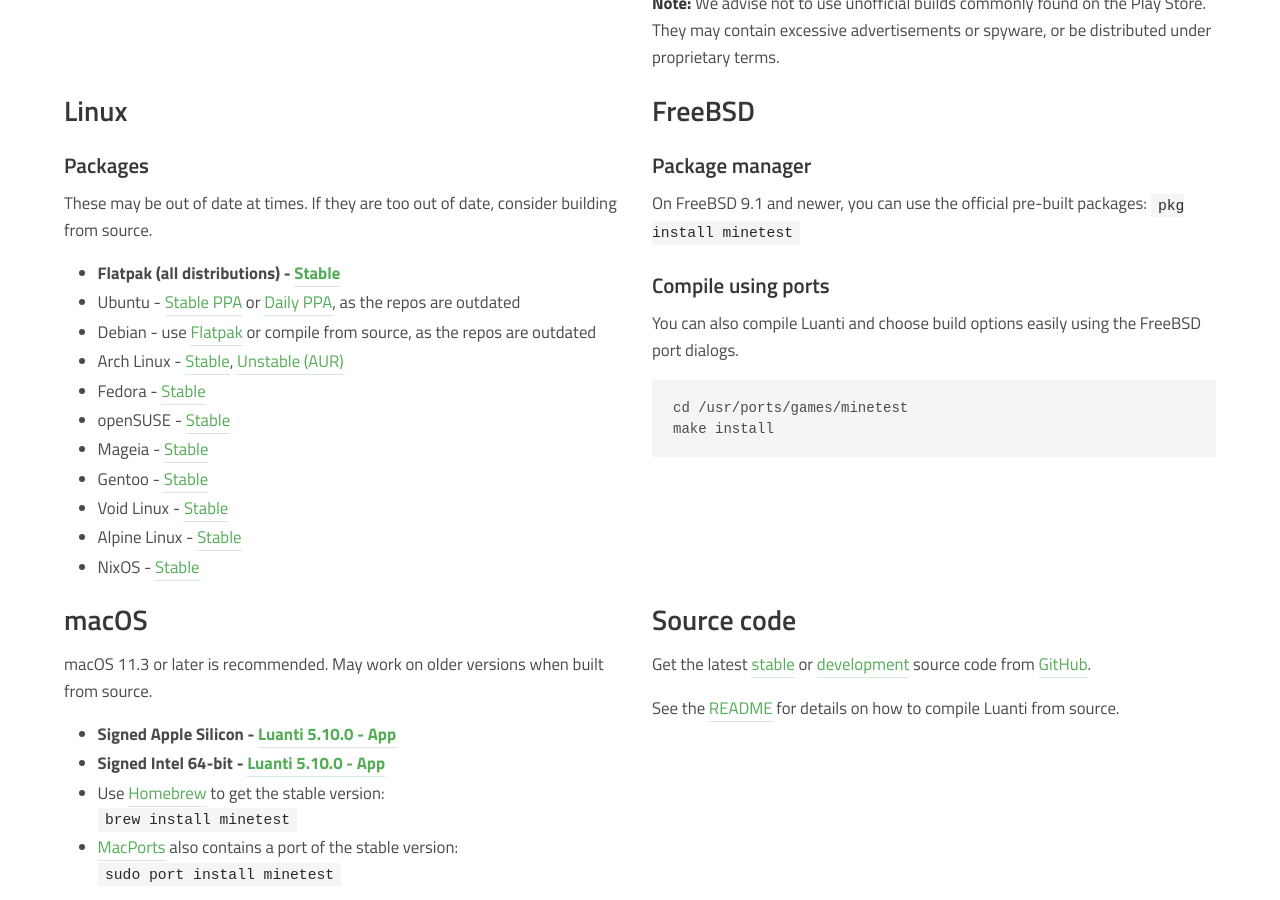
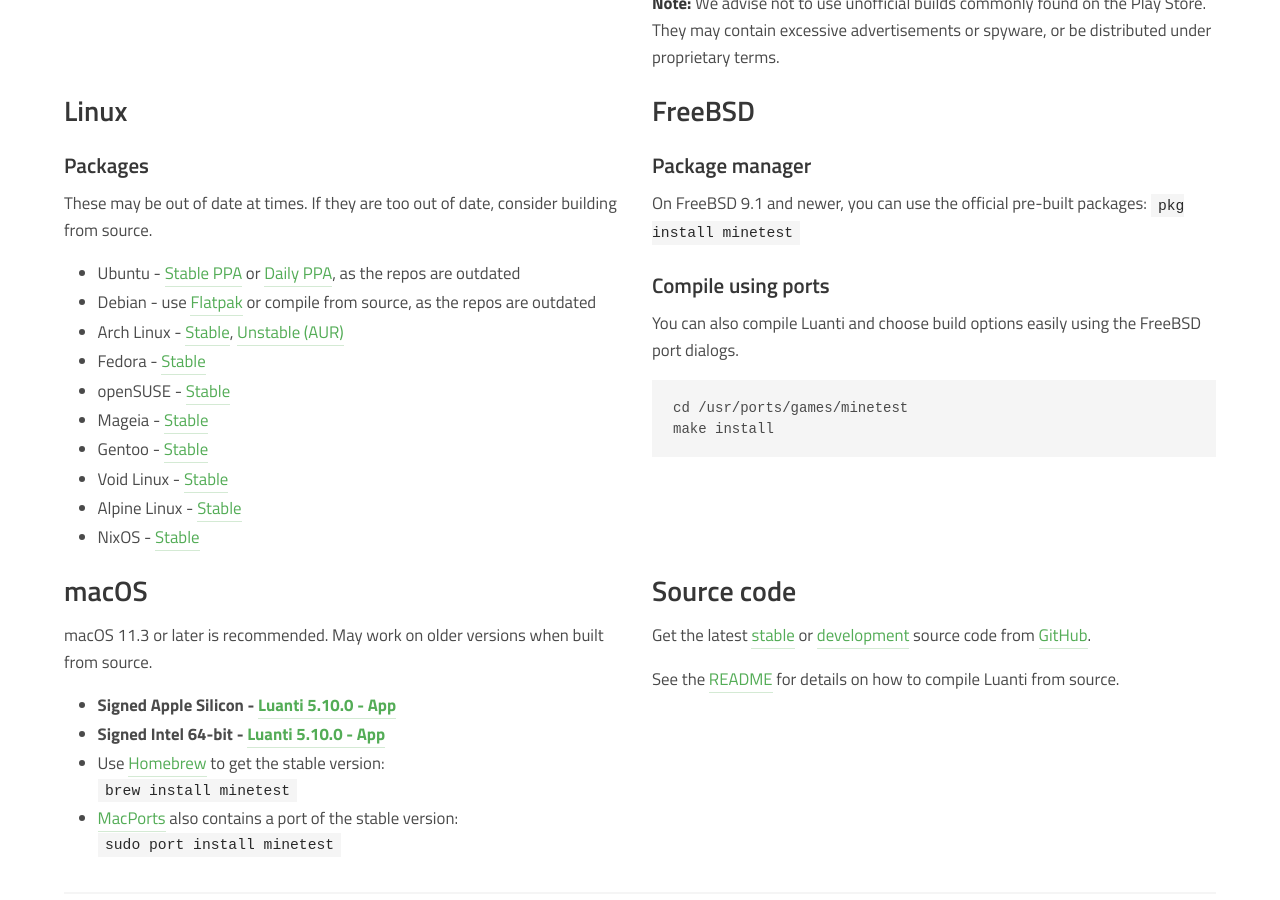
Before and after one commit to minetest/minetest.github.io, a Jekyll site: the page built from downloads.html, in a window 1280 px wide and 900 px high, scrolled down 854 px. Built offline with Jekyll 4.4.1, drawn with Linux system fonts in a browser that asks for light colours; comment, search, counter and statistics services are not loaded.

Commit message:
Hide flatpak from download page
it has a critical bug: https://github.com/flathub/net.minetest.Minetest/issues/86

```diff
--- a/downloads.html
+++ b/downloads.html
@@ -101,8 +101,8 @@ redirect_from:
         <p>These may be out of date at times. If they are too out of date, consider building from source.</p>
 
         <ul>
-          <li class="has-text-weight-bold">Flatpak (all distributions) -
-              <a href="https://flathub.org/apps/details/net.minetest.Minetest">Stable</a></li>
+          <!-- <li class="has-text-weight-bold">Flatpak (all distributions) -
+              <a href="https://flathub.org/apps/details/net.minetest.Minetest">Stable</a></li> -->
           <!-- <li class="has-text-weight-bold">Snap (all distributions) -
               <a href="https://snapcraft.io/minetest">Stable</a></li> -->
           <li>
```
